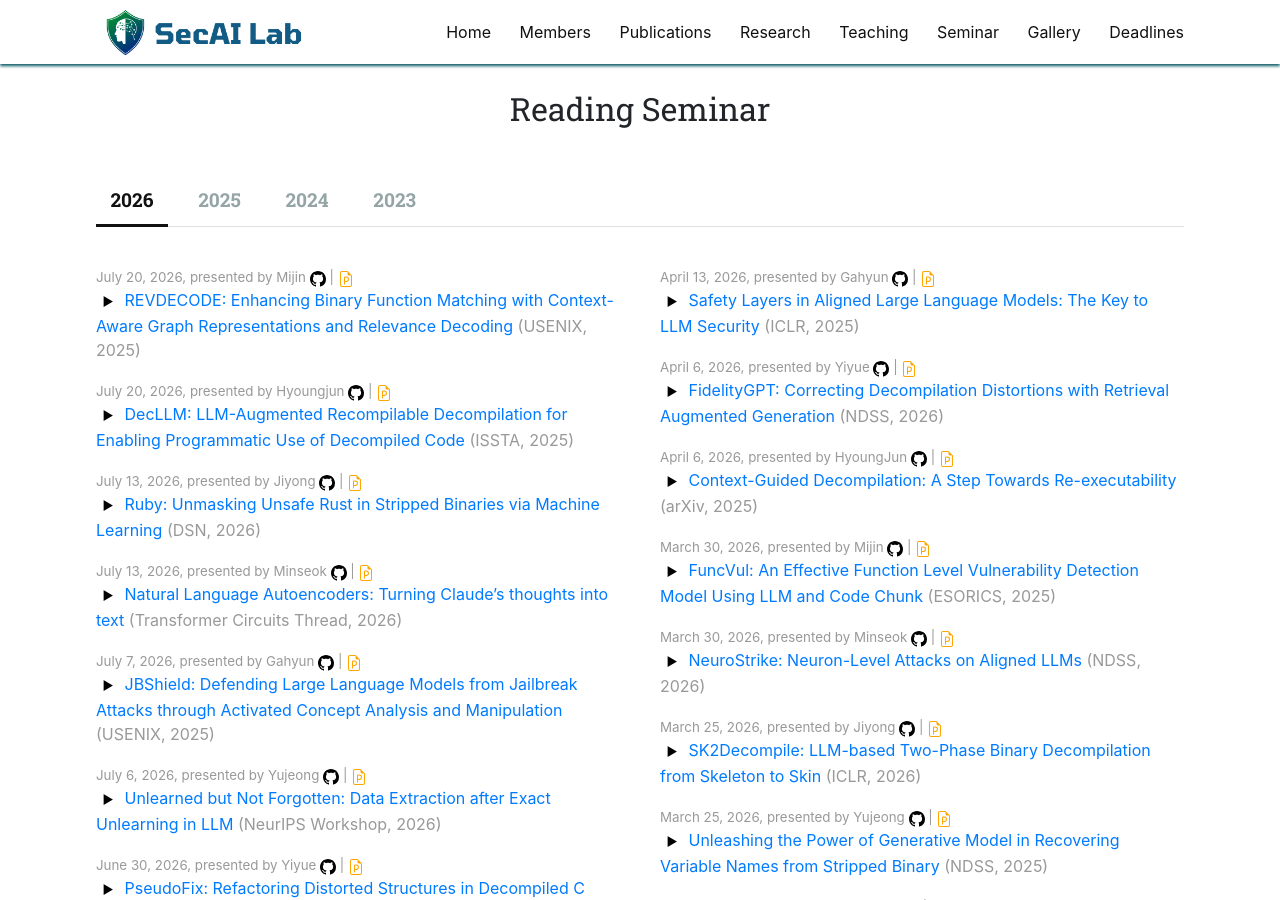
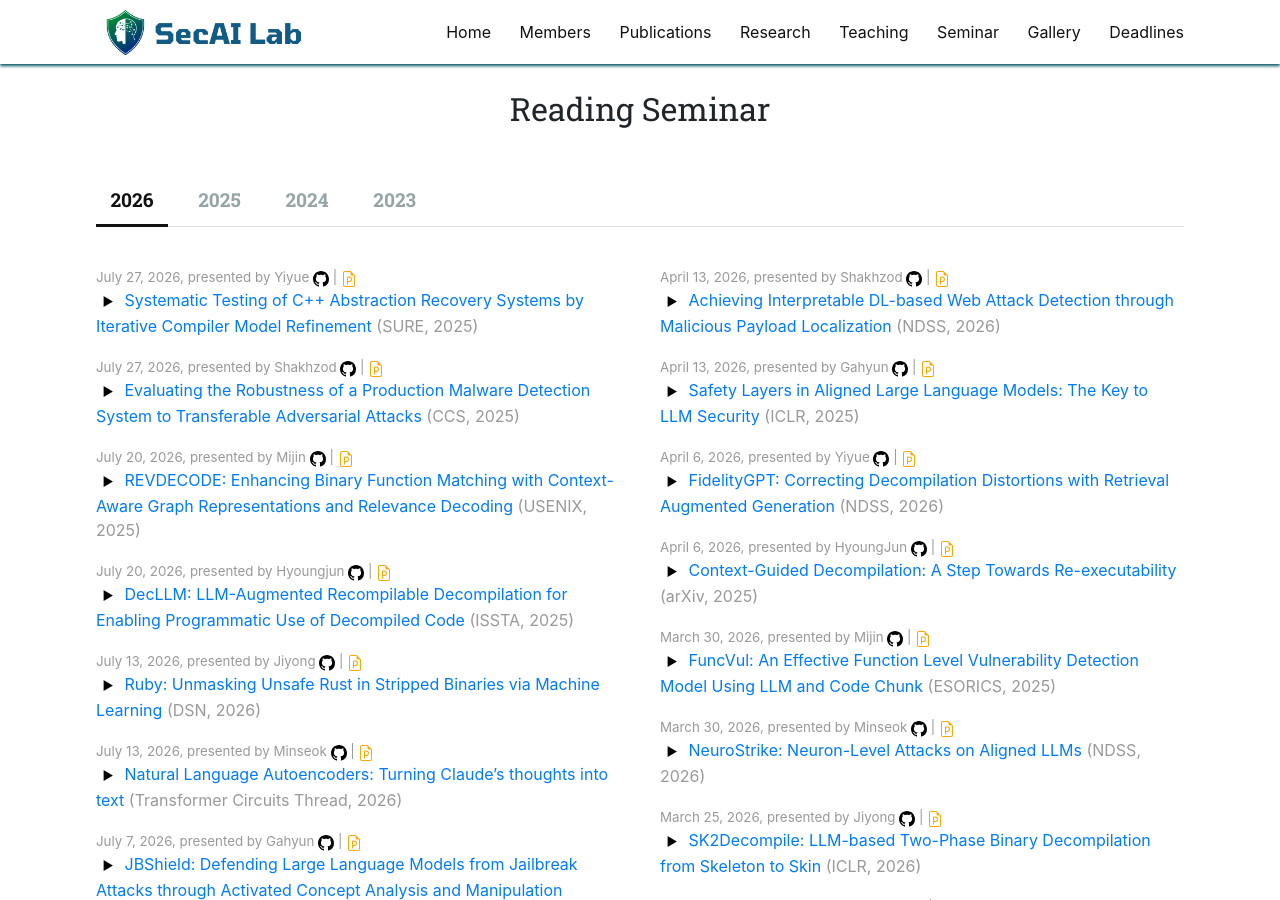
Before and after one commit to SecAI-Lab/secai-lab.github.io, a Jekyll site: the page built from pages/seminar.md, in a window 1280 px wide and 900 px high. Built offline with Jekyll 4.4.1, drawn with Linux system fonts in a browser that asks for light colours; nearby versions of some CDN libraries.

Commit message:
Update readings.yml

```diff
--- a/_data/readings.yml
+++ b/_data/readings.yml
@@ -1,3 +1,23 @@
+- title: "Evaluating the Robustness of a Production Malware Detection System to Transferable Adversarial Attacks"
+  link: "https://dl.acm.org/doi/pdf/10.1145/3719027.3765118"
+  ppt_link: "https://docs.google.com/presentation/d/19pgnfJz05sS0gaqtcXdDUDm61tkc9j2-92n91vBw2Us/edit?usp=sharing"
+  code_link: "https://github.com/google/magika"
+  presenter: Shakhzod
+  conference: CCS
+  date: 2026.07.27
+  pub_year: 2025
+  discussion: "(Discussion)"
+
+- title: "Systematic Testing of C++ Abstraction Recovery Systems by Iterative Compiler Model Refinement"
+  link: "https://dl.acm.org/doi/pdf/10.1145/3733822.3764669"
+  ppt_link: "https://docs.google.com/presentation/d/16m9BkTrh4lW5WU35aIgz9nFwh7RakhCcy71lcmKNTCU/edit?usp=sharing"
+  code_link: "https://github.com/sei-eschwartz/emcee"
+  presenter: Yiyue
+  conference: SURE
+  date: 2026.07.27
+  pub_year: 2025
+  discussion: "(Discussion)"
+
 - title: "DecLLM: LLM-Augmented Recompilable Decompilation for Enabling Programmatic Use of Decompiled Code"
   link: "https://dl.acm.org/doi/pdf/10.1145/3728958"
   ppt_link: "https://docs.google.com/presentation/d/1KnDW37jokxkvv_DibcxqLujQuOMYXwY_/edit?usp=drivesdk&ouid=115472134383580308853&rtpof=true&sd=true"
```
